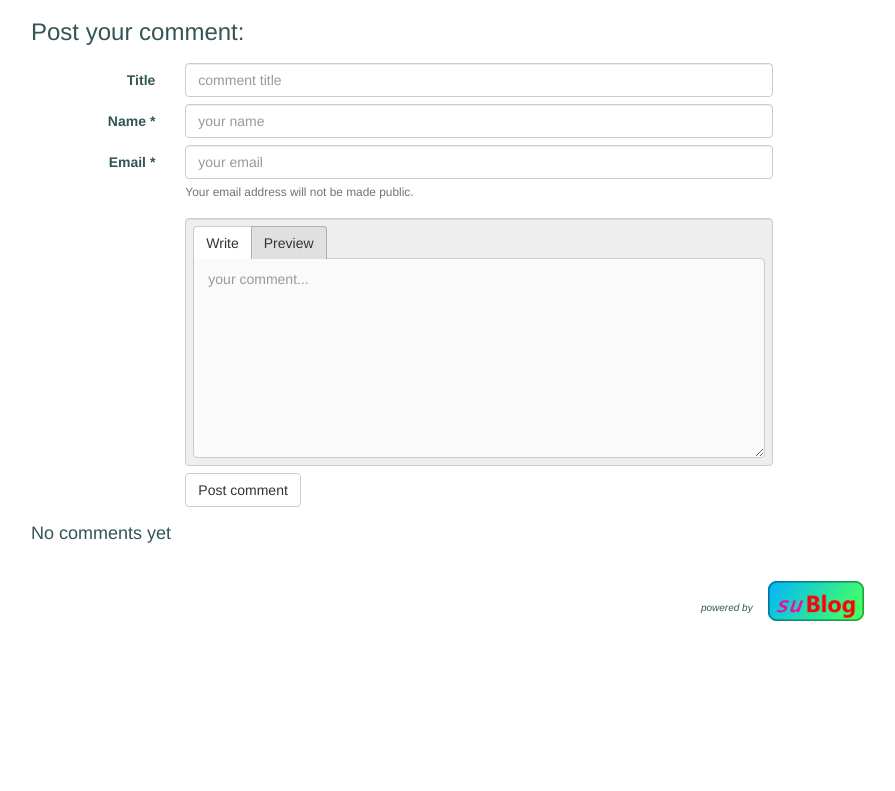
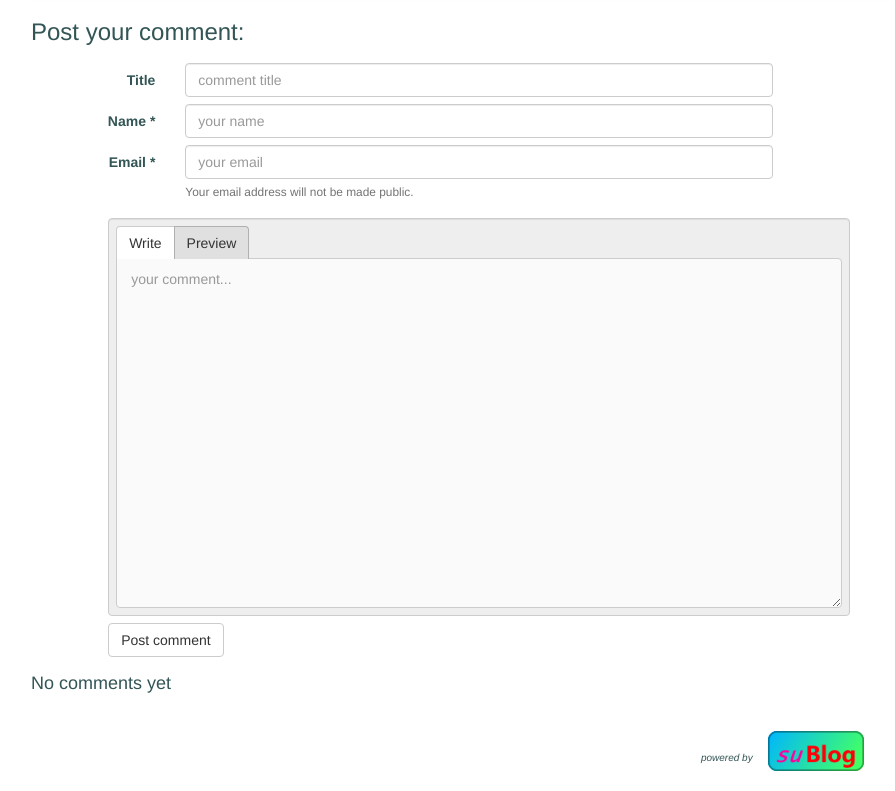
Before and after one commit to mikemey/sublog, a Django app: template templates/article.html in a window 1280 px wide. Shown: the part 279-1070 px from the top of the page, without its empty margins (161-1056 px from the left). Before the commit the page ends 900 px from the top, so only its background shows below. Run offline with Django 3.2, Linux system fonts and the light colour scheme; the template is opened without the code that fills it, so the values that code supplies are empty; some libraries are stand-ins or nearby versions.

Commit message:
[v2.8.5] changed design of comment post/panels.
resolves #18

```diff
--- a/src/static/preview_form_group.css
+++ b/src/static/preview_form_group.css
@@ -45,7 +45,7 @@ textarea.new-article-content {
 }
 
 textarea.new-comment-content {
-  min-height: 200px;
+  min-height: 350px;
 }
 
 textarea.write-area {
--- a/sublog/settings.py
+++ b/sublog/settings.py
@@ -7,7 +7,7 @@ SECRET_KEY = os.environ['SECRET_KEY']
 ALLOWED_HOSTS = ['*']
 
 DEBUG = False
-SU_VERSION = 'v2.8.0'
+SU_VERSION = 'v2.8.5'
 
 ABOUT_ME_ID = 1
 ARTICLES_VISIBLE = 5
--- a/templates/article.html
+++ b/templates/article.html
@@ -53,13 +53,13 @@
     </div>
 
     <div class="form-group">
-        <div class="col-sm-offset-2 col-sm-8">
+        <div class="col-sm-offset-1 col-sm-10">
             {% include 'partials/preview_form_group.html' with content=form_data.content type='comment' %}
         </div>
     </div>
 
     <div class="form-group">
-        <div class="col-sm-offset-2 col-sm-8">
+        <div class="col-sm-offset-1 col-sm-10">
             <button type="submit" class="btn btn-default">Post comment</button>
         </div>
     </div>
--- a/templates/partials/comment_list.html
+++ b/templates/partials/comment_list.html
@@ -12,7 +12,7 @@
             {% endif %}
         </div>
 
-        <div class="col-sm-offset-2 col-sm-8">
+        <div class="col-sm-offset-1 col-sm-10">
             {% for comment in article.sorted_comments %}
             <div class="panel panel-default">
                 <div class="panel-heading">
```
